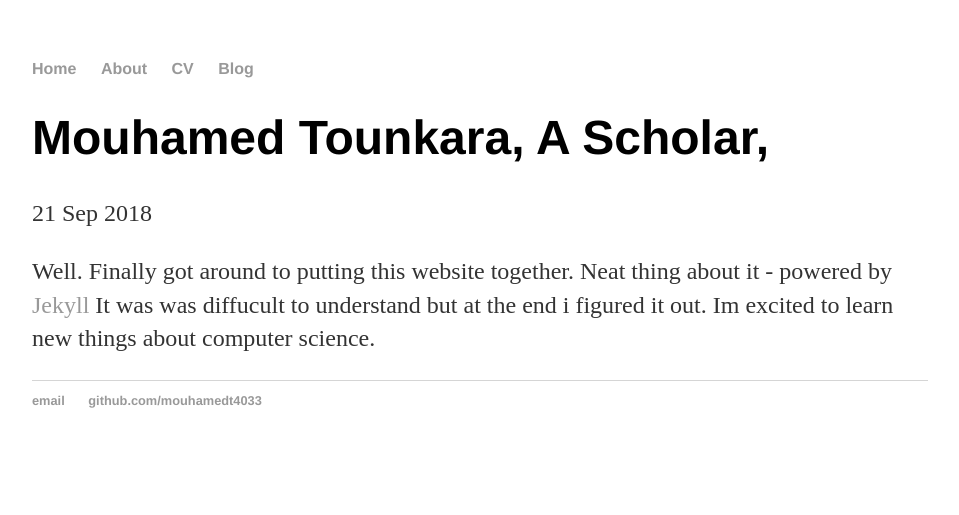
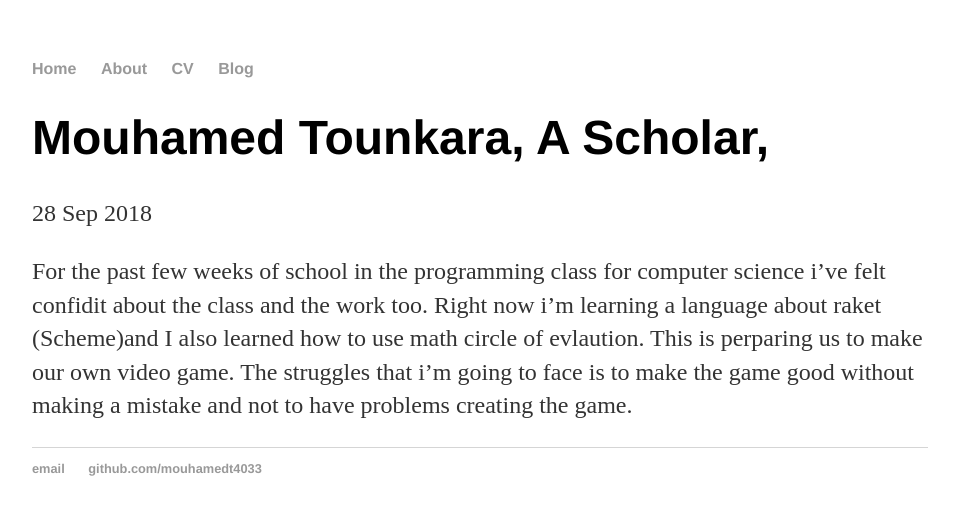
Before and after one commit to mouhamedt4033/mouhamedt4033.github.io, a Jekyll site: the page built from _posts/2018-09-21-weekly-reflection-01.md, in a window 1280 px wide. Shown: the top 515 px of the page, without its empty margins (160-1119 px from the left). Built offline with Jekyll 4.4.1, drawn with Linux system fonts in a browser that asks for light colours.

Commit message:
Update 2018-09-21-weekly-reflection-01.md

```diff
--- a/_posts/2018-09-21-weekly-reflection-01.md
+++ b/_posts/2018-09-21-weekly-reflection-01.md
@@ -1,7 +1,6 @@
 ---
 layout: post
 title: Mouhamed Tounkara, A Scholar,
-date: 2018-09-21
+date: 2018-09-28
 ---
-
-Well. Finally got around to putting this website together. Neat thing about it - powered by [Jekyll](http://jekyllrb.com) It was was diffucult to understand but at the end i figured it out. Im excited to learn new things about computer science.
+For the past few weeks of school in the programming class for computer science i've felt confidit about the class and the work too. Right now i'm learning a language about raket (Scheme)and I also learned how to use math circle of evlaution. This is  perparing us to make our own video game. The struggles that i'm going to face is to make the game good without making a mistake and not to have problems creating the game.
```
